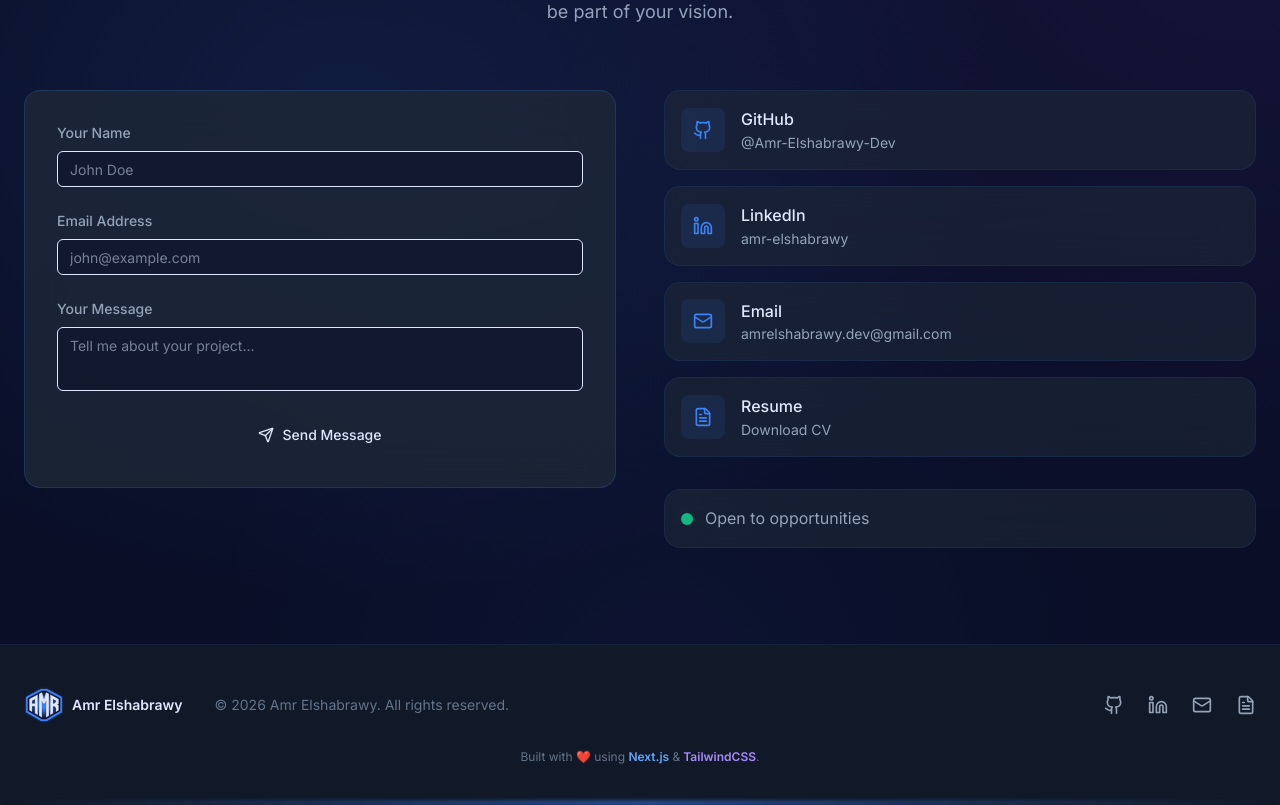
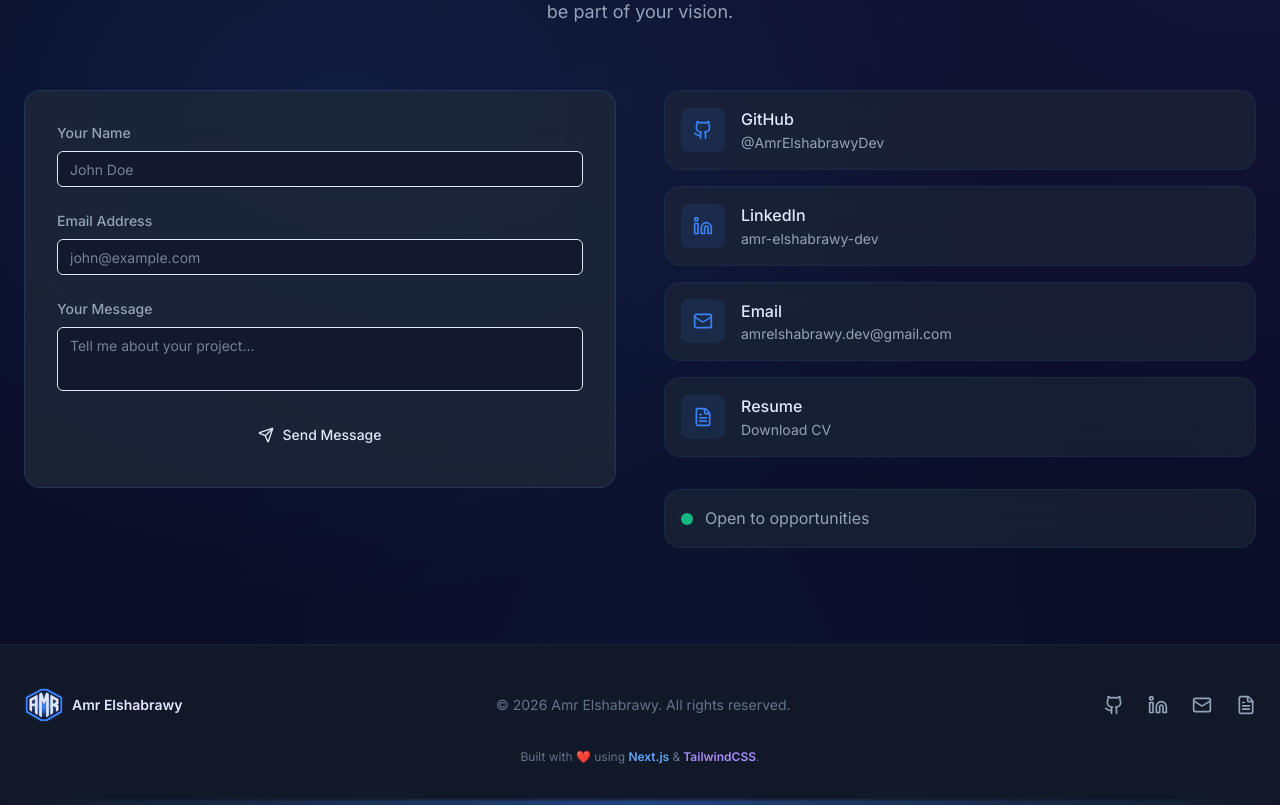
Before and after one commit to AmrElshabrawyDev/amrelshabrawydev.github.io, a Next.js app: page /contact in a window 1280 px wide. Shown: the part 300-1105 px from the top of the page. Built offline with nearby package versions, Linux system fonts and the light colour scheme; no server answers.

Commit message:
feat: implement initial portfolio structure and key sections including navigation, footer, hero, contact, and GitHub projects.

```diff
--- a/app/work/page.tsx
+++ b/app/work/page.tsx
@@ -1,7 +1,6 @@
 import { Metadata } from "next";
 import { workMetadata, portfolioSchema } from "@/lib/metadata";
 import { GitHubProjectsSection } from "@/components/Sections/GitHubProjectsSection";
-// import { WorkSection } from "@/components/Sections/WorkSection";
 
 export const metadata: Metadata = workMetadata;
 
@@ -16,7 +15,6 @@ export default function WorkPage() {
         }}
       />
       <GitHubProjectsSection />
-      {/* <WorkSection /> */}
     </>
   );
 }
--- a/components/Layout/Footer.tsx
+++ b/components/Layout/Footer.tsx
@@ -19,7 +19,7 @@ export function Footer() {
       <div className="container-custom py-8 md:py-10 relative z-10">
         <div className="flex flex-col md:flex-row items-center justify-between gap-6 md:gap-10">
           {/* Brand + Copyright */}
-          <div className="flex flex-col md:flex-row items-center gap-4 md:gap-8 text-center md:text-left">
+          <div className="flex items-center">
             <Link href="/" className="flex items-center group">
               <motion.div
                 whileHover={{ rotate: 10, scale: 1.05 }}
@@ -38,7 +38,8 @@ export function Footer() {
                 {personalInfo.name}
               </span>
             </Link>
-
+          </div>
+          <div className="flex items-center gap-6">
             <p className="text-text-tertiary text-xs md:text-sm">
               © {currentYear} {personalInfo.name}. All rights reserved.
             </p>
@@ -46,9 +47,9 @@ export function Footer() {
 
           {/* Social Icons */}
           <nav aria-label="Social media">
-            <ul className="flex items-center gap-6">
+            <div className="flex items-center gap-6">
               {socialLinks.map((social, index) => (
-                <motion.li
+                <motion.div
                   key={social.platform}
                   initial={{ opacity: 0, y: 10 }}
                   animate={{ opacity: 1, y: 0 }}
@@ -67,9 +68,9 @@ export function Footer() {
                   >
                     {social.icon}
                   </a>
-                </motion.li>
+                </motion.div>
               ))}
-            </ul>
+            </div>
           </nav>
         </div>
 
--- a/components/Navigation/Navbar.tsx
+++ b/components/Navigation/Navbar.tsx
@@ -132,14 +132,22 @@ export function Navbar() {
               className="flex items-center"
               onClick={isOpen ? closeMenu : undefined}
             >
+              <motion.div
+                whileHover={{ rotate: 10, scale: 1.05 }}
+                transition={{ type: "spring", stiffness: 250 }}
+              >
                 <Image
                   src="/logo.svg"
                   alt={personalInfo.name}
-                width={40}
-                height={40}
+                  width={42}
+                  height={42}
                   priority
                   className="h-10 w-10"
                 />
+              </motion.div>
+              <span className="ml-2 text-sm font-semibold text-text-primary hidden sm:inline-block">
+                {personalInfo.name}
+              </span>
             </Link>
 
             <div className="hidden md:flex items-center gap-8">
--- a/components/Sections/ContactSection.tsx
+++ b/components/Sections/ContactSection.tsx
@@ -191,7 +191,7 @@ export function ContactSection() {
                   <Button
                     type="submit"
                     disabled={status === "loading"}
-                    className="w-full gap-2"
+                    className="w-full gap-2 cursor-pointer"
                     size="lg"
                   >
                     {status === "loading" ? (
--- a/components/Sections/GitHubProjectsSection.tsx
+++ b/components/Sections/GitHubProjectsSection.tsx
@@ -164,7 +164,7 @@ export function GitHubProjectsSection() {
         >
           <Button size="lg" variant="outline" asChild>
             <a
-              href={`https://github.com/${process.env.NEXT_PUBLIC_GITHUB_USERNAME || "Amr-Elshabrawy-Dev"}`}
+              href={`https://github.com/AmrElshabrawyDev`}
               target="_blank"
               rel="noopener noreferrer"
             >
--- a/components/Sections/HeroSection.tsx
+++ b/components/Sections/HeroSection.tsx
@@ -15,7 +15,7 @@ import {
 
 export function HeroSection() {
   return (
-    <section className="min-h-[calc(100vh-10rem)] flex items-center justify-center relative overflow-hidden">
+    <section className="min-h-[calc(100vh-5rem)] flex items-center justify-center relative overflow-hidden">
       {/* Background gradient mesh */}
       <div className="absolute inset-0 bg-grid-pattern opacity-50" />
       <div className="absolute inset-0 bg-hero-glow" />
@@ -100,7 +100,7 @@ export function HeroSection() {
         <div className="flex justify-center items-center order-1 lg:order-2">
           <motion.div
             variants={scaleIn}
-            className="relative w-[280px] h-[280px] md:w-[380px] md:h-[380px] lg:w-[450px] lg:h-[450px] animate-float"
+            className="relative w-[280px] h-[280px] md:w-[380px] md:h-[380px] xl:w-[450px] xl:h-[450px] animate-float"
           >
             {/* Glow effects behind image */}
             <div className="absolute -inset-4 bg-linear-to-r from-primary-500 to-accent-500 rounded-full blur-2xl opacity-30 animate-pulse" />
--- a/data/index.tsx
+++ b/data/index.tsx
@@ -268,74 +268,6 @@ export interface ProjectData {
   features: string[];
 }
 
-export const projectsData: ProjectData[] = [
-  {
-    title: "CRUD Operations Dashboard",
-    description:
-      "Full-featured data management application with real-time updates",
-    longDescription:
-      "A comprehensive CRUD application showcasing advanced state management, form validation, and responsive data tables. Built with performance and user experience in mind.",
-    thumbnail: "/thumb1.jpg",
-    tags: ["Web App", "Dashboard", "Full CRUD"],
-    technologies: ["React", "TypeScript", "Tailwind CSS", "React Hook Form"],
-    githubUrl: "https://github.com/Amr-Elshabrawy-Dev/crud-operations",
-    liveUrl: "#",
-    performance: {
-      lighthouse: 95,
-      loadTime: "1.2s",
-    },
-    features: [
-      "Real-time data filtering & sorting",
-      "Form validation with error handling",
-      "Responsive data tables",
-      "Local storage persistence",
-    ],
-  },
-  {
-    title: "Todo List Pro",
-    description: "Task management app with drag-and-drop and local persistence",
-    longDescription:
-      "A modern todo application featuring smooth animations, drag-and-drop functionality, and an intuitive user interface. Perfect example of component composition and state management.",
-    thumbnail: "/thumb2.jpg",
-    tags: ["Productivity", "SPA", "Interactive"],
-    technologies: ["React", "Framer Motion", "LocalStorage", "Tailwind CSS"],
-    githubUrl: "https://github.com/Amr-Elshabrawy-Dev/TodoList",
-    liveUrl: "#",
-    performance: {
-      lighthouse: 98,
-      loadTime: "0.8s",
-    },
-    features: [
-      "Drag & drop task reordering",
-      "Category filtering",
-      "Dark/Light theme toggle",
-      "Smooth animations",
-    ],
-  },
-  {
-    title: "Travel Smart UI",
-    description:
-      "Modern travel website with stunning animations and performance",
-    longDescription:
-      "A visually impressive travel website built with Next.js, featuring advanced animations, optimized images, and excellent SEO. Demonstrates modern web development best practices.",
-    thumbnail: "/thumb3.jpg",
-    tags: ["Landing Page", "Next.js", "High Performance"],
-    technologies: ["Next.js 14", "Framer Motion", "Tailwind CSS", "TypeScript"],
-    githubUrl: "https://github.com/Amr-Elshabrawy-Dev/travel-smart-ui",
-    liveUrl: "#",
-    performance: {
-      lighthouse: 96,
-      loadTime: "1.0s",
-    },
-    features: [
-      "Server-side rendering (SSR)",
-      "Image optimization with next/image",
-      "Scroll-triggered animations",
-      "SEO optimized",
-    ],
-  },
-];
-
 /*
 ==========================================
 =========> { testimonial data } <=========
@@ -464,14 +396,14 @@ export const socialLinks: SocialLink[] = [
   {
     platform: "GitHub",
     icon: <Github className="w-5 h-5" />,
-    url: "https://github.com/Amr-Elshabrawy-Dev",
-    username: "@Amr-Elshabrawy-Dev",
+    url: "https://github.com/AmrElshabrawyDev",
+    username: "@AmrElshabrawyDev",
   },
   {
     platform: "LinkedIn",
     icon: <Linkedin className="w-5 h-5" />,
-    url: "https://linkedin.com/in/amr-elshabrawy",
-    username: "amr-elshabrawy",
+    url: "https://linkedin.com/in/amr-elshabrawy-dev",
+    username: "amr-elshabrawy-dev",
   },
   {
     platform: "Email",
```
Also changed, not shown: components/Sections/WorkSection.tsx (deleted, +0 -145 lines), 2 other files (tests, documents, lock files or other folders). Lines whose indentation alone changed are shown as unchanged.
